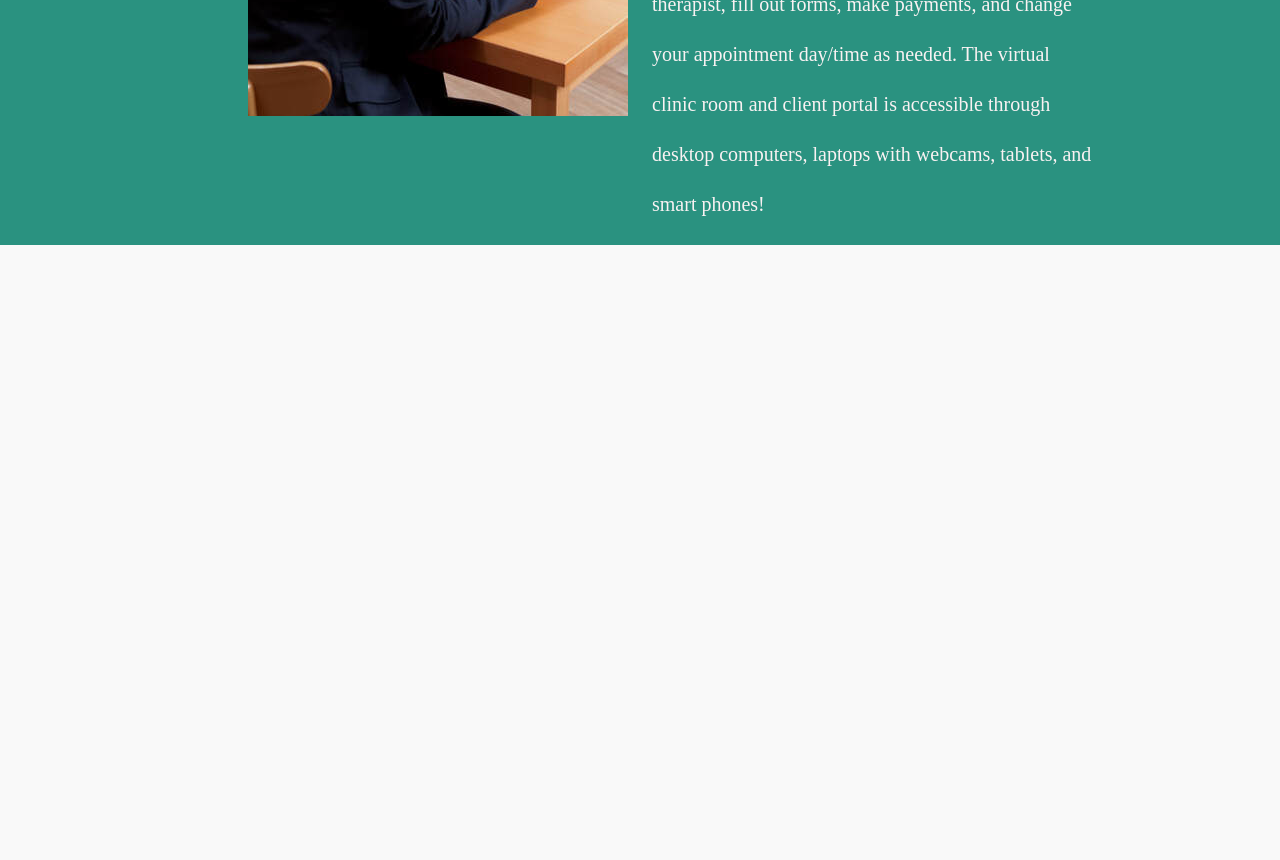
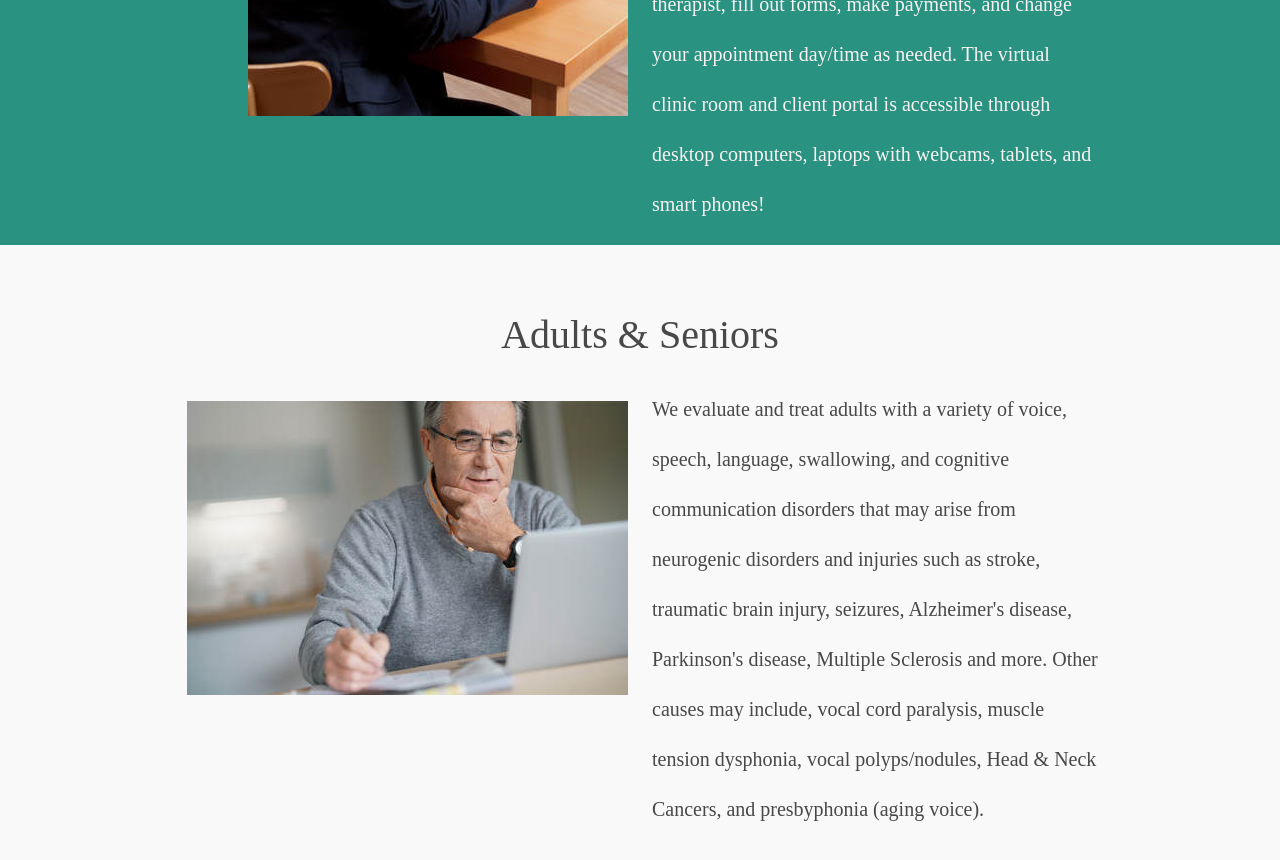
Before and after one commit to CoderOrtiz/virtual_speech_therapy, a plain HTML site: page services.html in a window 1280 px wide. Shown: the part 1017-1877 px from the top of the page. Before the commit the page ends 1317 px from the top, so only its background shows below. Drawn offline with nearby package versions, Linux system fonts and the light colour scheme.

Commit message:
Adults & Seniors Section Complete

```diff
--- a/assets/style/services.css
+++ b/assets/style/services.css
@@ -3,7 +3,7 @@ body {
     font-size: 15px;
     color: #8e8e8e;
     min-height: 100%;
-    background: #f9f9f9;
+    background-color: #f9f9f9;
   }
 
   h1 {
@@ -40,7 +40,7 @@ body {
     font-family: "Questrial";
   }
 
-  .img_1 {
+  .img_1, .img_2 {
       float: right;
   }
 
@@ -58,3 +58,18 @@ body {
       width: 470px;
       line-height: 2.5;
   }
+
+  .adults_and_seniors_section {
+    background-color: #f9f9f9;
+    color: #484848;
+  }
+
+  .adults_and_seniors_heading {
+    padding: 60px 0 20px 0;
+    font-size: 40px;
+    font-weight: 100;
+  }
+
+  .adults_and_seniors p {
+      color: #8e8e8e;
+  }
--- a/services.html
+++ b/services.html
@@ -81,3 +81,13 @@
         </div>
       <p class="paragraph col-lg-6">Speak Up provides teletherapy services. This means everything is conducted "virtually" and there is NO physical clinic location. Speak Up utilizes a secure (HIPAA-compliant) software program. All services are conducted through this software program in order to ensure your privacy is never compromised. After you schedule your appointment, you will receive an email with a link to your client portal where you can access the virtual clinic room, send direct messages to your therapist, fill out forms, make payments, and change your appointment day/time as needed. The virtual clinic room and client portal is accessible through desktop computers, laptops with webcams, tablets, and smart phones!</p>
       </section>
+
+      <!-- Adults & Seniors Section -->
+      <section class="adults_and_seniors_section">
+        <p class="adults_and_seniors_heading">Adults & Seniors</p>
+        <section class="row">
+          <div class="col-lg-6">
+            <img class="img_2" src="/assets/imagies/adult_and_senors_img.jpeg" alt="adult_and_senors_img">
+          </div>
+        <p class="paragraph col-lg-6">We evaluate and treat adults with a variety of voice, speech, language, swallowing, and cognitive communication disorders that may arise from neurogenic disorders and injuries such as stroke, traumatic brain injury, seizures, Alzheimer's disease, Parkinson's disease,  Multiple Sclerosis and more. Other causes may include, vocal cord paralysis, muscle tension dysphonia, vocal polyps/nodules, Head & Neck Cancers, and presbyphonia (aging voice).</p>
+        </section>
```
Also changed, not shown: assets/imagies/adult_and_senors_img.jpeg (added).
